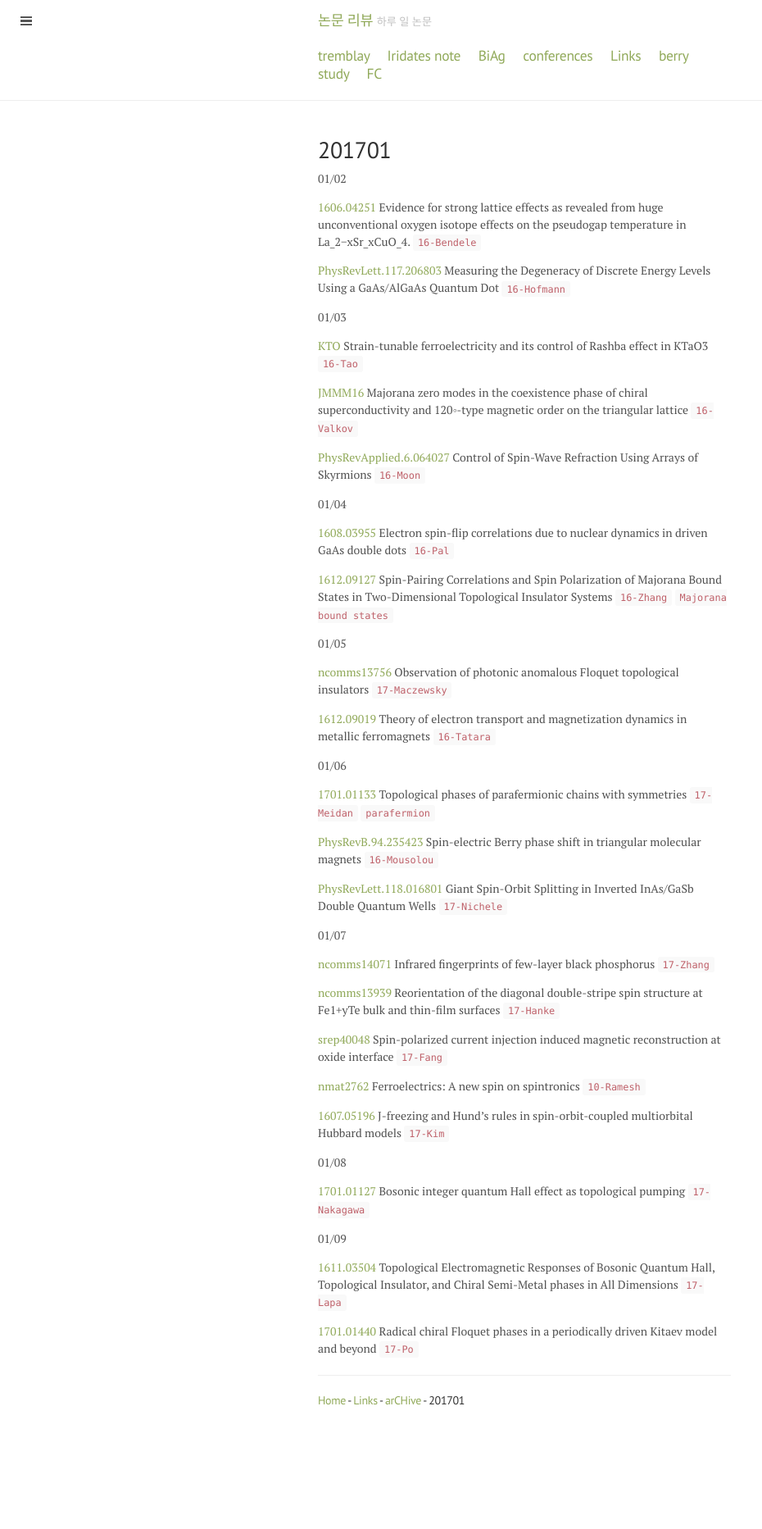
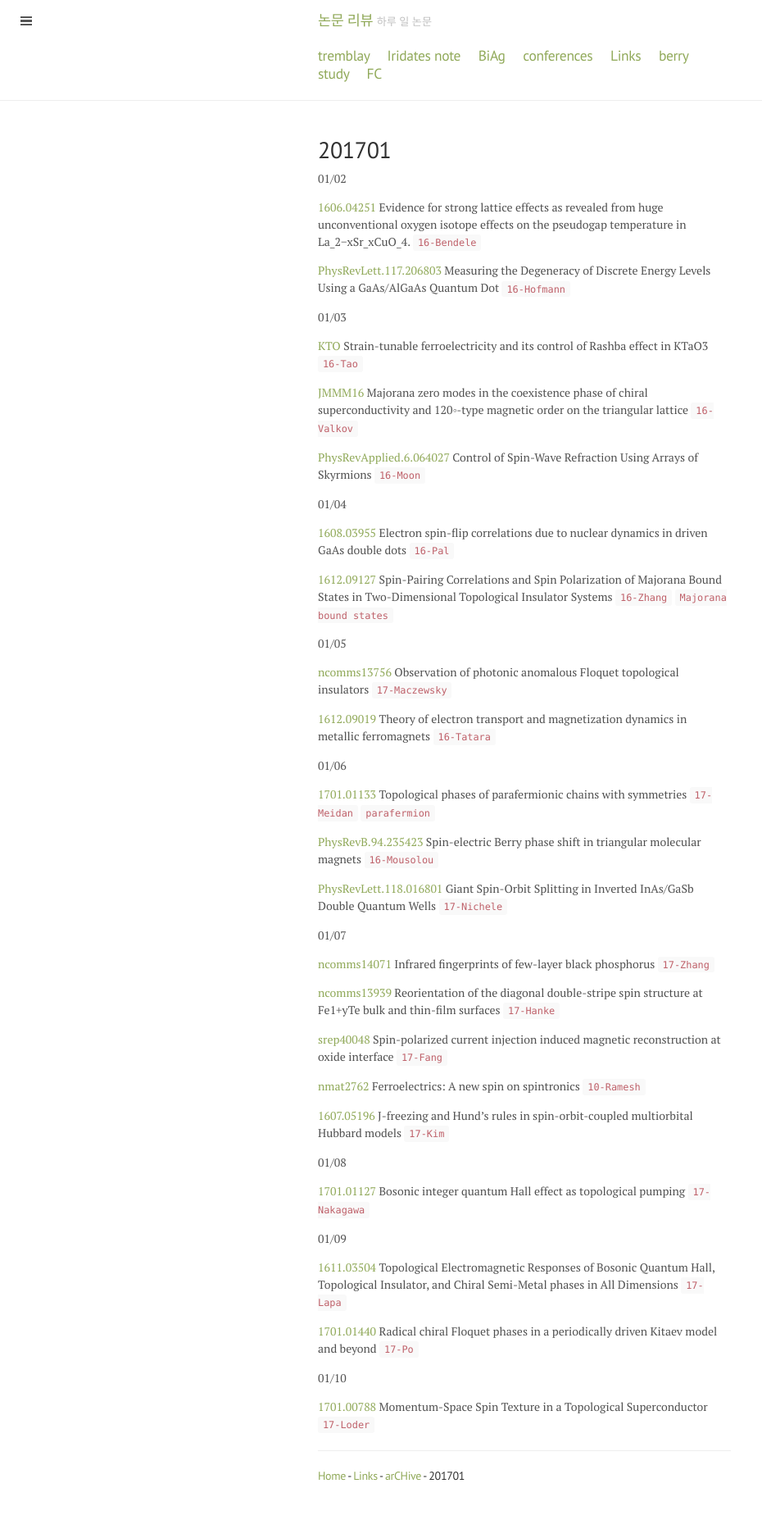
Before and after one commit to qkrwlsghdcjsworlt/work, a Jekyll site: the page built from 201701.md, in a window 1280 px wide. Shown: the whole page at 82% size, without its empty margins (0-930 px from the left). Built offline with Jekyll 4.4.1, drawn with Linux system fonts in a browser that asks for light colours; before the commit the page ends 1774 px from its top, so only the background shows below that.

Commit message:
“update”

```diff
--- a/201701.md
+++ b/201701.md
@@ -64,6 +64,10 @@ Semi-Metal phases in All Dimensions `17-Lapa`
 
 [1701.01440](https://arxiv.org/abs/1701.01440) Radical chiral Floquet phases in a periodically driven Kitaev model and beyond `17-Po`
 
+01/10
+
+[1701.00788](https://arxiv.org/abs/1701.00788) Momentum-Space Spin Texture in a Topological Superconductor `17-Loder`
+
 
 
 ---
```
